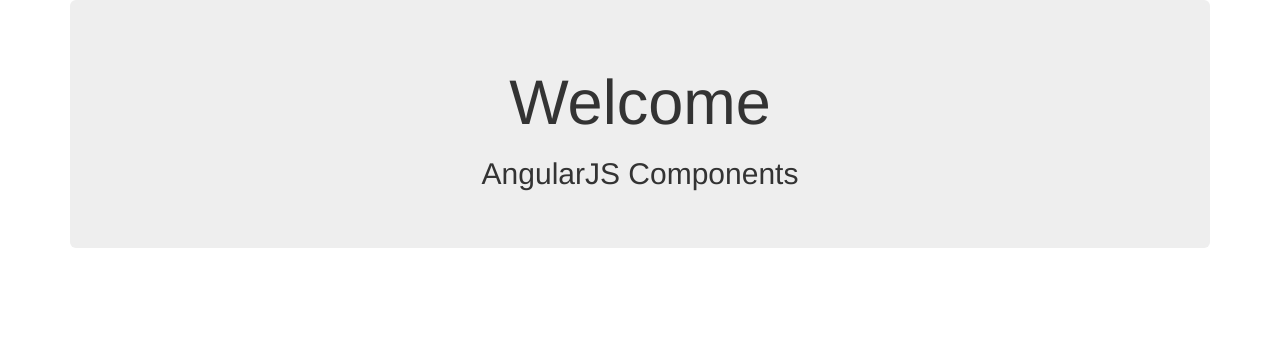
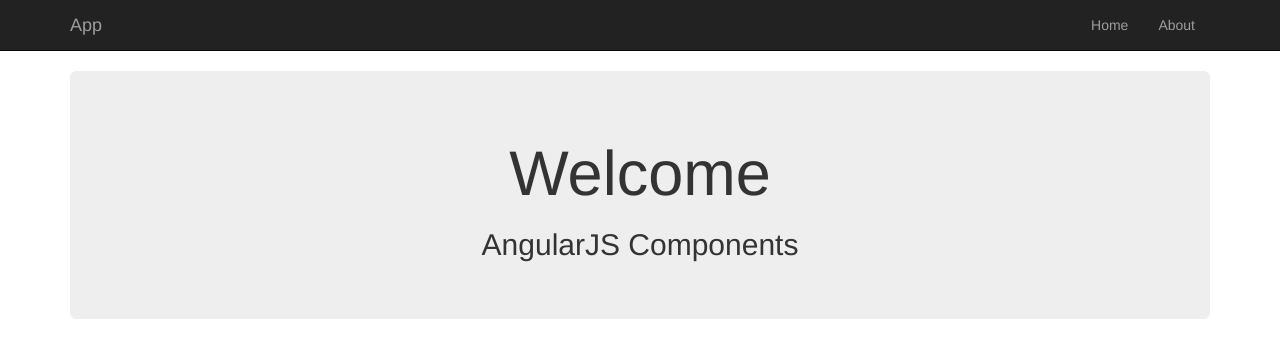
Before and after one commit to fortunee/angularjs-setup, a website built with webpack: page index.html in a window 1280 px wide. Built offline with nearby package versions, Linux system fonts and the light colour scheme; some packages are replaced by stand-ins of ours.

Commit message:
Register and use navbar component

```diff
--- a/app/components/index.js
+++ b/app/components/index.js
@@ -4,6 +4,10 @@
 // Component Routes
 import componentRoutes from './index.routes';
 
+// Components
+import { navbarComponent } from './shared/navbar/navbar.component';
+
 export default angular.module('rootComponent', [uiRouter])
     .config(componentRoutes)
+    .component('navbarComponent', navbarComponent)
     .name;
--- a/app/components/index.template.html
+++ b/app/components/index.template.html
@@ -1,3 +1,5 @@
+<navbar-component></navbar-component>
+
 <div class="container">
     <div class="jumbotron">
         <center>
--- a/app/components/shared/navbar/navbar.template.html
+++ b/app/components/shared/navbar/navbar.template.html
@@ -10,7 +10,7 @@
           <span class="icon-bar"></span>
           <span class="icon-bar"></span>
         </button>
-        <a class="navbar-brand" href="#">Movie List</a>
+        <a class="navbar-brand" href="#">App</a>
       </div>
 
       <div id="navbar" class="collapse navbar-collapse navbar-right">
```
